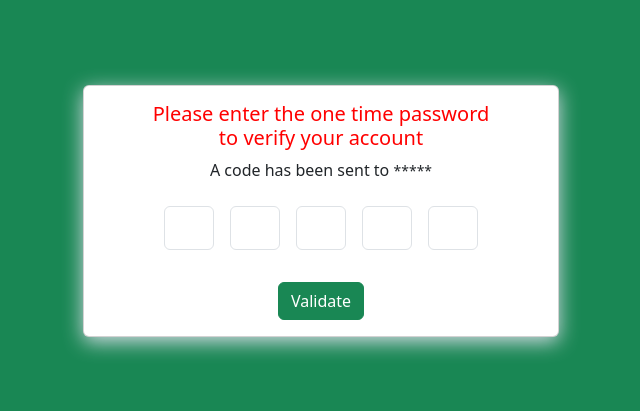
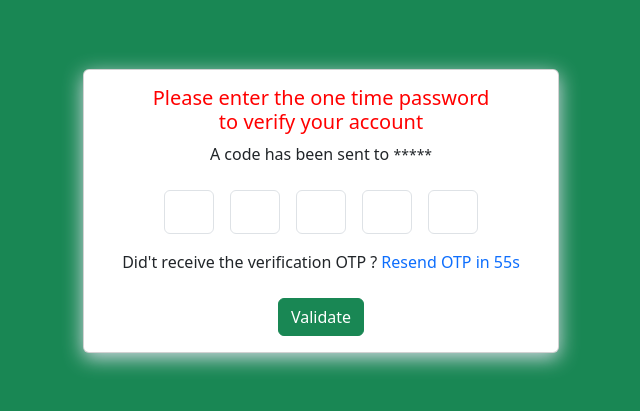
Before and after one commit to Anjali4402/mern-authentication, a React (Vite) app in the folder client/: page /otp-verification/1/1 in a window 1280 px wide. Shown: the part 189-600 px from the top of the page, without its empty margins (319-959 px from the left). Built offline with nearby package versions, Linux system fonts and the light colour scheme.

Commit message:
create ui functionality for resend otp

```diff
--- a/client/src/components/Verifyotp.tsx
+++ b/client/src/components/Verifyotp.tsx
@@ -1,5 +1,5 @@
-import React, { useState, useRef } from "react";
-import { Button, Container } from "react-bootstrap";
+import React, { useState, useRef, useEffect } from "react";
+import { Button, Container, Row } from "react-bootstrap";
 import { useNavigate, useParams } from "react-router-dom";
 import { toast } from "react-toastify";
 import axiosInstance from "../api/axiosInstance";
@@ -7,7 +7,6 @@ import type { AxiosError } from "axios";
 import type { VerifyOTPType } from "../types/verifyOTP";
 
 const Verifyotp: React.FC = () => {
-
   // params
   const params = useParams();
 
@@ -20,6 +19,28 @@ const Verifyotp: React.FC = () => {
   const [otpKeys, setOtpKeys] = useState<string[]>(["", "", "", "", ""]);
   const inputRefs = useRef<HTMLInputElement[]>([]);
 
+
+  // for 1mintue dur
+
+  // set time to resend otp.
+    const [timer, setTimer] = useState(60);
+  const [isResendVisible, setIsResendVisible] = useState(false);
+
+  useEffect(() => {
+    let interval;
+
+    if (timer > 0) {
+      setIsResendVisible(false);
+      interval = setInterval(() => {
+        setTimer((prev) => prev - 1);
+      }, 1000);
+    } else {
+      setIsResendVisible(true);
+      clearInterval(interval);
+    }
+
+    return () => clearInterval(interval);
+  }, [timer]);
 
   // handle verify otp api.
   const verifyUser = async (formData: VerifyOTPType) => {
@@ -48,8 +69,6 @@ const Verifyotp: React.FC = () => {
     }
   };
 
-
-
   // Handle typing inside OTP input
   const handleChange = (
     event: React.ChangeEvent<HTMLInputElement>,
@@ -65,8 +84,6 @@ const Verifyotp: React.FC = () => {
       inputRefs.current[idx + 1]?.focus();
     }
   };
-
-
 
   // Handle backspace and delete
   const handleKeyDown = (
@@ -90,12 +107,10 @@ const Verifyotp: React.FC = () => {
     }
   };
 
-
   // submit validate
   const handleValidate = () => {
     const otp = otpKeys.join("");
     if (otp.length === otpKeys.length && otp.includes("")) {
-
       const formData: VerifyOTPType = {
         email: email ? email : "",
         otp: otp,
@@ -106,6 +121,9 @@ const Verifyotp: React.FC = () => {
       toast.error("Please enter full OTP");
     }
   };
+
+
+
 
   return (
     <div className="d-flex align-items-center justify-content-center bg-success vh-100">
@@ -142,7 +160,26 @@ const Verifyotp: React.FC = () => {
               ))}
             </div>
 
-            <div className="mt-4">
+            <Row className="mt-2">
+              <p className="text-center">
+                Did't receive the verification OTP ?{" "}
+                {
+                  !isResendVisible ?
+                  <span className="font-weight-bold cursor-pointer text-primary" >{`Resend OTP in ${timer}s`}</span>
+                  :
+                  <span
+                  onClick={() => {
+                    navigate("/register");
+                  }}
+                  className="font-weight-bold cursor-pointer text-primary"
+                >Resend again
+                </span>
+
+                }
+              </p>
+            </Row>
+
+            <div className="mt-2">
               <Button
                 id="validateBtn"
                 variant="success"
```
